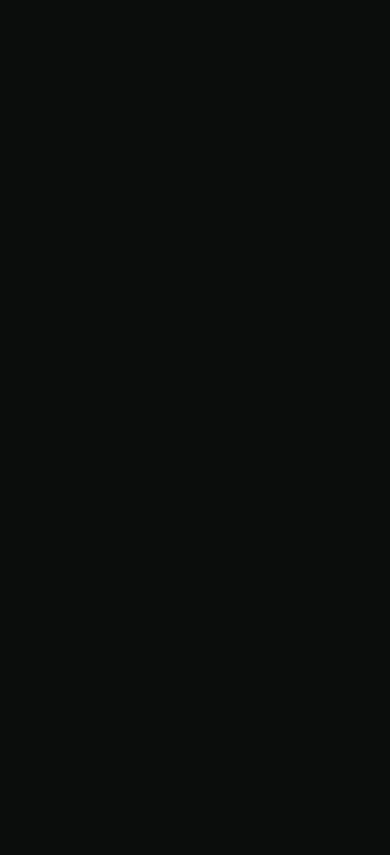
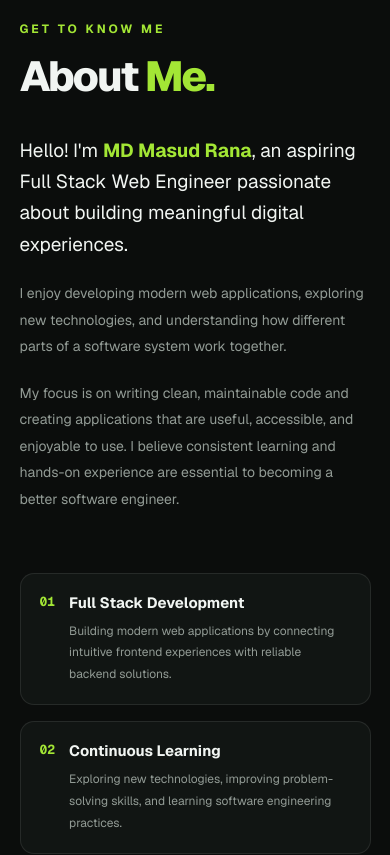
Before and after one commit to mdrakibulislammasud/portfolio, a Next.js app: page / in a window 390 px wide. Shown: the part 1120-1975 px from the top of the page. Before the commit the page ends 1082 px from the top, so only its background shows below. Built offline with nearby package versions, Linux system fonts and the light colour scheme.

Commit message:
feat: add responsive about section

```diff
--- a/src/app/globals.css
+++ b/src/app/globals.css
@@ -29,7 +29,9 @@
   --radius-lg: 22px;
 }
 
-/* Light Theme */
+/* =========================================
+   LIGHT THEME
+========================================= */
 
 :root[data-theme="light"] {
   color-scheme: light;
@@ -47,7 +49,9 @@
   --accent-contrast: #ffffff;
 }
 
-/* Reset */
+/* =========================================
+   RESET
+========================================= */
 
 * {
   box-sizing: border-box;
@@ -57,7 +61,7 @@
 
 html {
   scroll-behavior: smooth;
-  scroll-padding-top: 90px;
+  scroll-padding-top: 82px;
 }
 
 body {
@@ -150,7 +154,7 @@ svg {
   gap: 24px;
 }
 
-/* LEFT: BRAND */
+/* Brand */
 
 .navbar-logo {
   justify-self: start;
@@ -187,7 +191,7 @@ svg {
   color: var(--accent);
 }
 
-/* CENTER: NAVIGATION */
+/* Desktop Navigation */
 
 .navbar-menu {
   justify-self: center;
@@ -248,7 +252,7 @@ svg {
   transform: scaleX(1);
 }
 
-/* RIGHT: DESKTOP ACTIONS */
+/* Desktop Actions */
 
 .navbar-actions {
   justify-self: end;
@@ -313,7 +317,7 @@ svg {
   transform: rotate(90deg) scale(1.2);
 }
 
-/* THEME TOGGLE */
+/* Theme Toggle */
 
 .theme-toggle {
   width: 42px;
@@ -342,7 +346,7 @@ svg {
   transform: rotate(12deg);
 }
 
-/* MOBILE ACTIONS - HIDDEN ON DESKTOP */
+/* Mobile Actions */
 
 .navbar-mobile-actions {
   display: none;
@@ -357,7 +361,7 @@ svg {
 }
 
 /* =========================================
-   TABLET
+   TABLET NAVBAR
 ========================================= */
 
 @media (max-width: 1100px) and (min-width: 901px) {
@@ -385,7 +389,7 @@ svg {
 }
 
 /* =========================================
-   MOBILE & SMALL TABLET
+   MOBILE & SMALL TABLET NAVBAR
 ========================================= */
 
 @media (max-width: 900px) {
@@ -401,14 +405,10 @@ svg {
     gap: 16px;
   }
 
-  /* Hide desktop navigation and actions */
-
   .navbar-menu,
   .navbar-actions {
     display: none;
   }
-
-  /* Show mobile actions */
 
   .navbar-mobile-actions {
     display: flex;
@@ -417,7 +417,7 @@ svg {
     gap: 12px;
   }
 
-  /* Dropdown */
+  /* Mobile Dropdown */
 
   .mobile-navigation {
     position: absolute;
@@ -526,7 +526,7 @@ svg {
 }
 
 /* =========================================
-   SMALL MOBILE
+   SMALL MOBILE NAVBAR
 ========================================= */
 
 @media (max-width: 480px) {
@@ -559,6 +559,194 @@ svg {
 }
 
 /* =========================================
+   ABOUT SECTION
+========================================= */
+
+.about-section {
+  position: relative;
+  padding: 70px 0 120px;
+  background: var(--background);
+  scroll-margin-top: 0;
+}
+
+.about-container {
+  width: min(1200px, 88%);
+  margin-inline: auto;
+}
+
+.about-heading {
+  margin-bottom: 65px;
+}
+
+.about-eyebrow {
+  display: inline-block;
+  margin-bottom: 16px;
+  color: var(--accent);
+  font-size: 12px;
+  font-weight: 700;
+  letter-spacing: 3px;
+}
+
+.about-heading h2 {
+  color: var(--foreground);
+  font-size: clamp(42px, 6vw, 68px);
+  font-weight: 800;
+  letter-spacing: -3px;
+  line-height: 1.1;
+}
+
+.about-heading h2 span {
+  color: var(--accent);
+}
+
+.about-content {
+  display: grid;
+  grid-template-columns: 1fr 0.9fr;
+  align-items: start;
+  gap: 80px;
+}
+
+.about-intro {
+  max-width: 620px;
+}
+
+.about-intro p {
+  margin-bottom: 20px;
+  color: var(--muted);
+  font-size: 15px;
+  line-height: 1.9;
+}
+
+.about-intro .about-lead {
+  color: var(--foreground);
+  font-size: clamp(19px, 2vw, 23px);
+  line-height: 1.65;
+}
+
+.about-lead strong {
+  color: var(--accent);
+  font-weight: 700;
+}
+
+/* About Highlight Cards */
+
+.about-highlights {
+  display: flex;
+  flex-direction: column;
+  gap: 16px;
+}
+
+.about-card {
+  display: flex;
+  align-items: flex-start;
+  gap: 20px;
+  padding: 24px;
+
+  border: 1px solid var(--border);
+  border-radius: var(--radius-md);
+
+  background: var(--surface);
+
+  transition:
+    border-color 250ms ease,
+    transform 250ms ease,
+    background 250ms ease;
+}
+
+.about-card:hover {
+  border-color: var(--accent);
+  background: var(--surface-elevated);
+  transform: translateY(-4px);
+}
+
+.about-number {
+  flex-shrink: 0;
+  color: var(--accent);
+  font-family: var(--font-code);
+  font-size: 13px;
+  font-weight: 700;
+}
+
+.about-card h3 {
+  margin-bottom: 9px;
+  color: var(--foreground);
+  font-size: 16px;
+  font-weight: 700;
+}
+
+.about-card p {
+  color: var(--muted);
+  font-size: 13px;
+  line-height: 1.8;
+}
+
+/* =========================================
+   ABOUT TABLET
+========================================= */
+
+@media (max-width: 900px) {
+  .about-section {
+    padding: 65px 0 95px;
+  }
+
+  .about-heading {
+    margin-bottom: 45px;
+  }
+
+  .about-content {
+    grid-template-columns: 1fr;
+    gap: 40px;
+  }
+
+  .about-intro {
+    max-width: 100%;
+  }
+}
+
+/* =========================================
+   ABOUT MOBILE
+========================================= */
+
+@media (max-width: 600px) {
+  .about-section {
+    padding: 55px 0 75px;
+  }
+
+  .about-container {
+    width: 90%;
+  }
+
+  .about-heading {
+    margin-bottom: 35px;
+  }
+
+  .about-heading h2 {
+    letter-spacing: -2px;
+  }
+
+  .about-intro p {
+    font-size: 14px;
+  }
+
+  .about-intro .about-lead {
+    font-size: 19px;
+  }
+
+  .about-card {
+    gap: 14px;
+    padding: 19px;
+  }
+
+  .about-card h3 {
+    font-size: 15px;
+  }
+
+  .about-card p {
+    font-size: 12px;
+  }
+}
+
+/* =========================================
    REDUCED MOTION
 ========================================= */
 
@@ -571,7 +759,12 @@ svg {
   .cta-spark,
   .theme-toggle,
   .menu-toggle span,
-  .mobile-navigation {
+  .mobile-navigation,
+  .about-card {
     transition: none;
   }
+
+  html {
+    scroll-behavior: auto;
+  }
 }
--- a/src/app/page.tsx
+++ b/src/app/page.tsx
@@ -1,4 +1,6 @@
 
+
+import About from "@/components/sections/About";
 import Navbar from "@/components/layout/Navbar";
 import styles from "./page.module.css";
 
@@ -90,6 +92,8 @@ export default function Home() {
             </div>
           </div>
         </section>
+        {/* About Section */}
+        <About />
       </main>
     </>
   );
--- /dev/null
+++ b/src/components/sections/About.tsx
@@ -0,0 +1,73 @@
+
+const aboutHighlights = [
+  {
+    number: "01",
+    title: "Full Stack Development",
+    description:
+      "Building modern web applications by connecting intuitive frontend experiences with reliable backend solutions.",
+  },
+  {
+    number: "02",
+    title: "Continuous Learning",
+    description:
+      "Exploring new technologies, improving problem-solving skills, and learning software engineering practices.",
+  },
+  {
+    number: "03",
+    title: "Problem Solving",
+    description:
+      "Enjoying the process of understanding challenges and turning ideas into practical digital solutions.",
+  },
+];
+
+export default function About() {
+  return (
+    <section id="about" className="about-section">
+      <div className="about-container">
+        <div className="about-heading">
+          <span className="about-eyebrow">GET TO KNOW ME</span>
+          <h2>
+            About <span>Me.</span>
+          </h2>
+        </div>
+
+        <div className="about-content">
+          <div className="about-intro">
+            <p className="about-lead">
+              Hello! I'm <strong>MD Masud Rana</strong>, an aspiring
+              Full Stack Web Engineer passionate about building
+              meaningful digital experiences.
+            </p>
+
+            <p>
+              I enjoy developing modern web applications, exploring
+              new technologies, and understanding how different parts
+              of a software system work together.
+            </p>
+
+            <p>
+              My focus is on writing clean, maintainable code and
+              creating applications that are useful, accessible,
+              and enjoyable to use. I believe consistent learning
+              and hands-on experience are essential to becoming
+              a better software engineer.
+            </p>
+          </div>
+
+          <div className="about-highlights">
+            {aboutHighlights.map((item) => (
+              <article className="about-card" key={item.number}>
+                <span className="about-number">{item.number}</span>
+
+                <div>
+                  <h3>{item.title}</h3>
+                  <p>{item.description}</p>
+                </div>
+              </article>
+            ))}
+          </div>
+        </div>
+      </div>
+    </section>
+  );
+}
```
